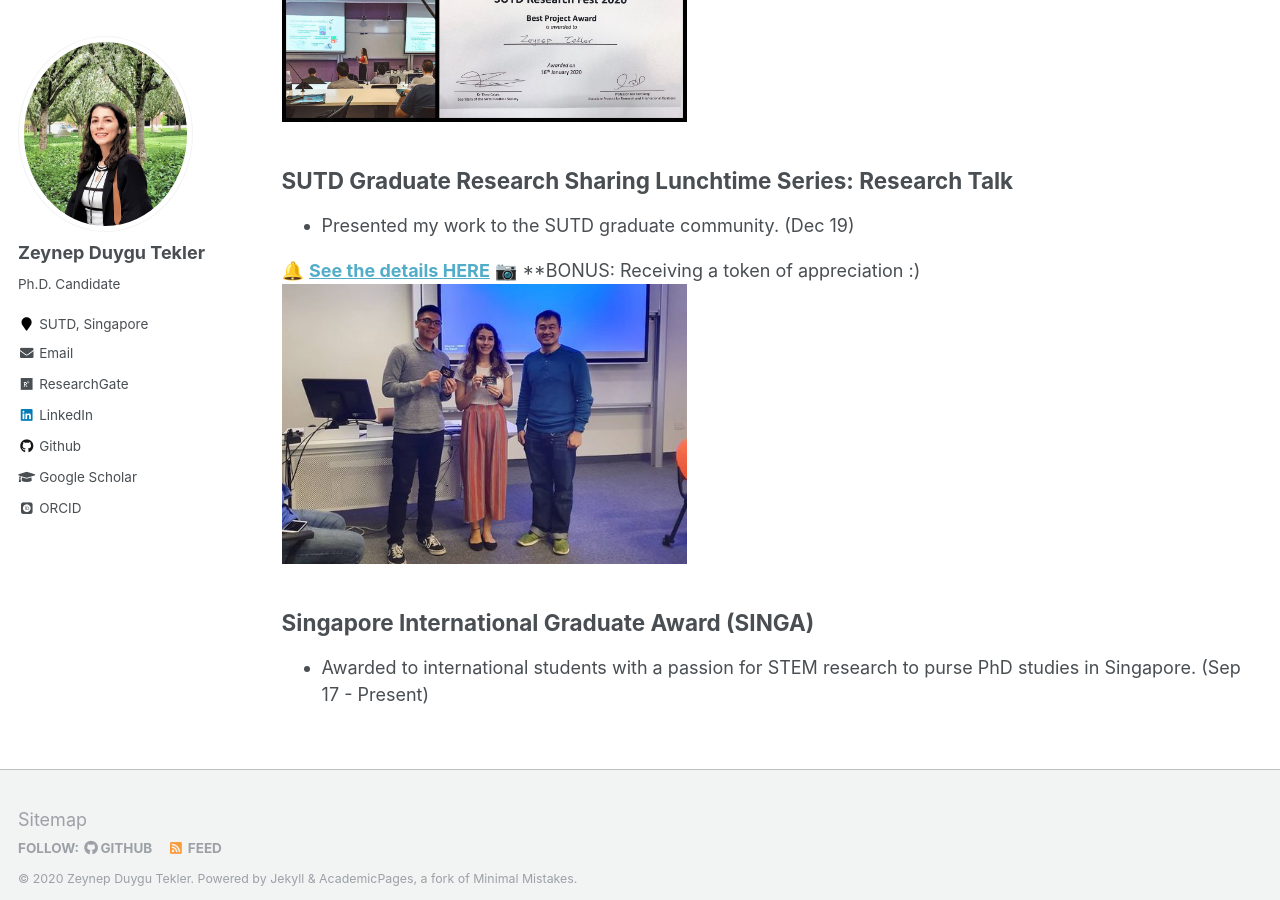
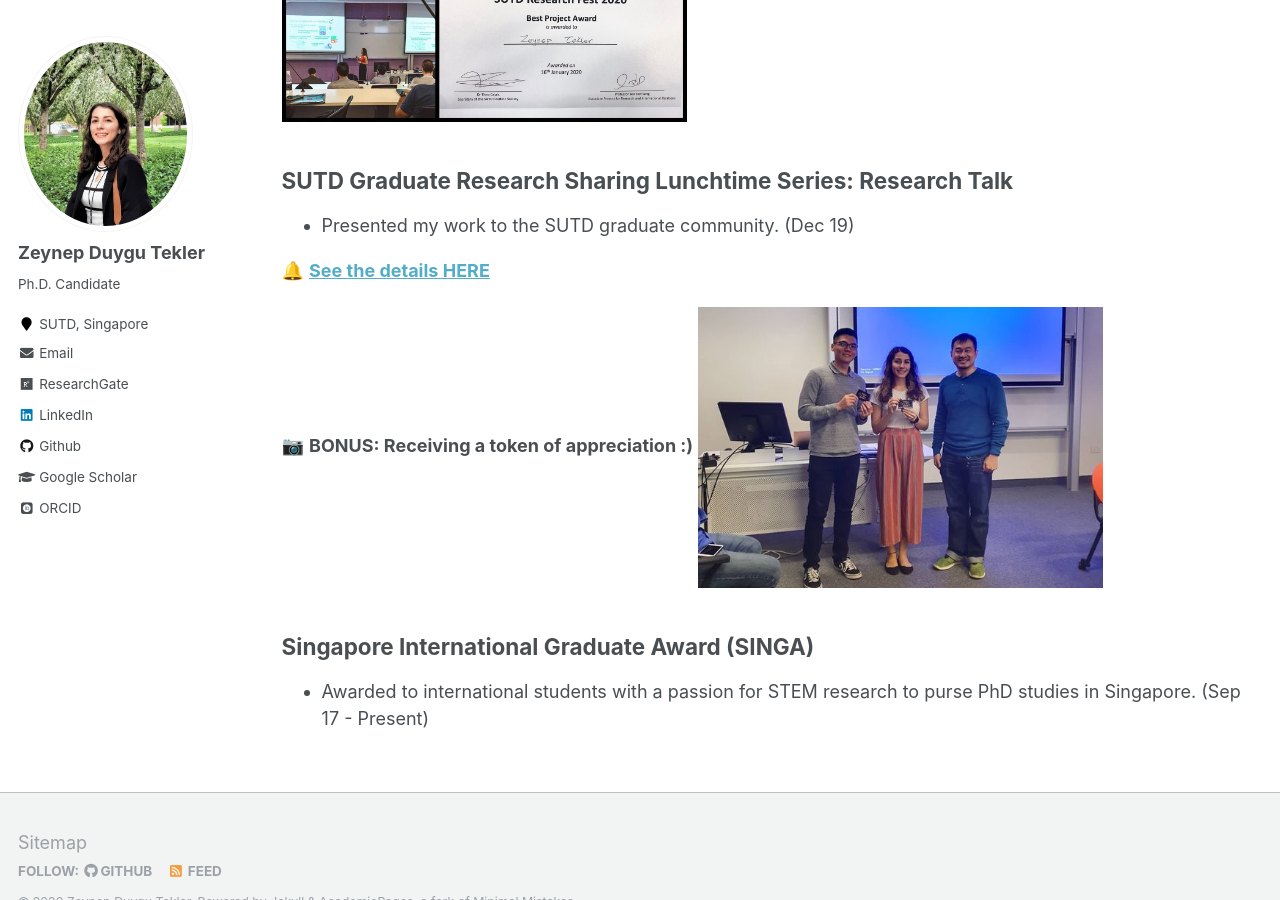
Before and after one commit to zeynepduygutekler/zeynepduygutekler.github.io, a Jekyll site: the page built from _pages/awards.md, in a window 1280 px wide and 900 px high, scrolled down 916 px. Built offline with Jekyll 4.4.1, drawn with Linux system fonts in a browser that asks for light colours; emoji names are drawn with the system emoji font; some web fonts are replaced.

```diff
--- a/_pages/awards.md
+++ b/_pages/awards.md
@@ -32,7 +32,8 @@ alt="IMAGE ALT TEXT HERE" width="200" height="180" border="10" /></a>
 * Presented my work to the SUTD graduate community. (Dec 19)
 
 :bell: **[See the details HERE](https://www.facebook.com/SUTDGSA/photos/a.644179162765303/759548091228409/?type=3)**
-:camera: **BONUS: Receiving a token of appreciation :)
+
+:camera: **BONUS: Receiving a token of appreciation :)**
 <img width="405" height="45" src="/images/award3.jpg">
 
 ## Singapore International Graduate Award (SINGA)
```
